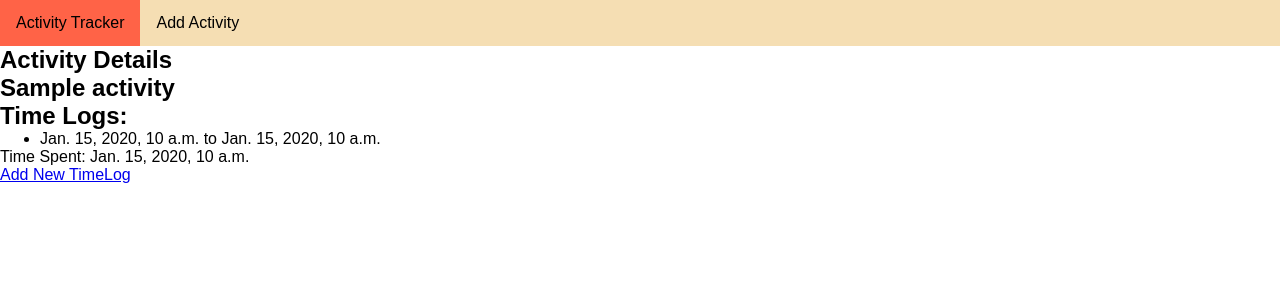
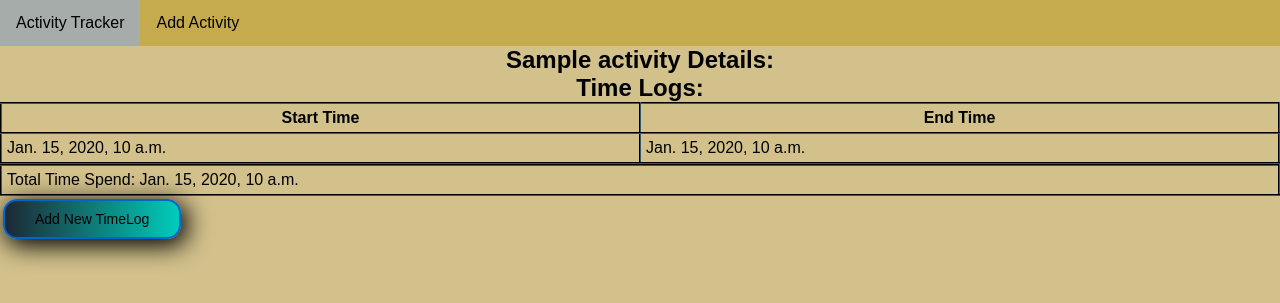
Before and after one commit to EdwinTJ/activity_tracker, a Django app: template _project/app/templates/app/activity.html in a window 1280 px wide. Shown: the top 303 px of the page. Run offline with Django 5.2, Linux system fonts and the light colour scheme; the template is opened without the code that fills it: most values are stand-ins (such as "Sample title", 1, 10 or a date in 2020).

Commit message:
Add Styling

```diff
--- a/_project/app/static/app/style.css
+++ b/_project/app/static/app/style.css
@@ -1,25 +1,35 @@
 *{
     font-family: Arial, Helvetica, sans-serif;
     margin: 0;
-    /* flex-direction: row; */
     box-sizing: border-box;
 
+    /* ==== Colors === */
+    --navy: #0f1921;
+    --light_navy : #1d2834;
+    --grey:#a5aca9;
+    --wheat :#d2c18b;
+    --yellowish:#c5ab4e;
+    --nav_text : black;
+    --outline:blueviolet;
+}
+
+body{
+  background-color: var(--wheat);
+
+}
+
+body a:link{
+  text-decoration: none;
 
 }
 /* ========== Navbar ========= */
-/* header{
-    margin-bottom: 20px;
-    padding: 20px;
-    color: black;
-    background-color: wheat;
-} */
 
 header ul{
     display: flex;
     list-style-type: none;
     padding: 0;
     margin: 0;
-    background-color: wheat;
+    background-color: var(--yellowish);
 
 }
 
@@ -27,16 +37,16 @@ header ul li {
     float: left;
 }
 
-li a{
+header li a{
     display: block;
-    color: black;
+    color: var(--nav_text);
     text-align: center;
     padding: 14px 16px;
     text-decoration: none;
 }
 
-li a:hover{
-    background-color: tomato;
+header li a:hover{
+    background-color: var(--grey);
 }
 
 /* ====== Body ===== */
@@ -47,10 +57,11 @@ li a:hover{
     padding: 1px;
     margin: 2px;
     list-style: none;
+
 }
 
 .flex-item {
-    background: tomato;
+    background: var(--light_navy);
     width: 350px;
     height: 150px;
     color: white;
@@ -64,14 +75,19 @@ hr {
     display: block;
     height: 1px;
     border: 0;
-    border-top: 1px solid blueviolet;
+    border-top: 1px solid var(--outline);
     margin: 1.5em 0;
 }
 
+/* ==== ID ===== */
 #time{
     text-align: center;
     font-size: 0.5em;
-    color: #000;
+    color: var(--grey);
+}
+
+#title{
+  text-align: center;
 }
 
 /* ===== Animation ===== */
@@ -101,14 +117,14 @@ hr {
     }
 
     &::before {
-      border-top: 0.2em solid #9F2042;
-      border-bottom: 0.2em solid #9F2042;
+      border-top: 0.2em solid var(--outline);
+      border-bottom: 0.2em solid var(--outline);
       transform: scale3d(0,1,1);
     }
 
     &::after {
-      border-left: 0.2em solid #9F2042;
-      border-right: 0.2em solid #9F2042;
+      border-left: 0.2em solid var(--outline);
+      border-right: 0.2em solid var(--outline);
       transform: scale3d(1,0,1);
     }
 
@@ -118,3 +134,69 @@ hr {
       transition: transform 900ms;
     }
   }
+
+
+  /* ====== Form ====== */
+  form{
+    display: flex;
+    flex-direction: row;
+    align-items: center;
+    justify-content: center;
+    margin-top: 10%;
+    border: 1px solid var(--outline);
+}
+
+form input{
+    margin: 10px;
+    padding: 10px;
+    border-radius: 5px;
+    border: 1px solid var(--outline);
+}
+
+  .btn{
+  font-weight: 0;
+  font-size: 14px;
+  color: black;
+  background: linear-gradient(90deg, #1d2834 0%, #00ccbb 100%);
+  padding: 10px 30px;
+  border: 2px solid #0066cc;
+  box-shadow: rgb(0, 0, 0) 4px 5px 25px 2px;
+  border-radius: 14px;
+  transition : 1000ms;
+  transform: translateY(0);
+  display: flex;
+  flex-direction: row;
+  align-items: center;
+  cursor: pointer;
+  }
+
+  .btn:hover{
+  transition : 1000ms;
+  padding: 10px 50px;
+  transform : translateY(-0px);
+  background: linear-gradient(90deg, #1d2834 0%, #00ccbb 100%);
+  color: var(--grey);
+  border: solid 2px #0066cc;
+  }
+
+  /* ==== Table === */
+  table {
+    width: 100%;
+    background-color: var(--wheat);
+    border-collapse: collapse;
+    border-width: 2px;
+    border-color: #0f1921;
+    border-style: outset;
+    color: black;
+  }
+
+  table td, table th {
+    border-width: 2px;
+    border-color: #0f1921;
+    border-style: outset;
+    padding: 5px;
+  }
+
+  table thead {
+    background-color: #1D2834;
+  }
--- a/_project/app/templates/app/activity.html
+++ b/_project/app/templates/app/activity.html
@@ -19,34 +19,52 @@
         </nav>
       </header>
     <section>
-        <h1>Activity Details</h1>
 
         {% if data.activity %}
-            <div class="activity">
-                <h2>{{ data.activity.name }}</h2>
+            <div >
+                <h2 id="title">{{ data.activity.name }} Details:</h2>
             </div>
 
-            <div class="timelogs">
+            <div>
                 {% if data.timelogs %}
-                    <h2>Time Logs:</h2>
-                    <ul>
+                    <h2 id="title">Time Logs:</h2>
+                    {% comment %} <ul>
                         {% for timelog in data.timelogs %}
                             <li>{{ timelog.start_time }} to {{ timelog.end_time }}</li>
                         {% endfor %}
-                    </ul>
+                    </ul> {% endcomment %}
+                    <table>
+                        <tr>
+                            <th>Start Time</th>
+                            <th>End Time</th>
+                        </tr>
+                        {% for timelog in data.timelogs %}
+                            <tr>
+                                <td>{{ timelog.start_time }}</td>
+                                <td>{{ timelog.end_time }}</td>
+                            </tr>
+                        {% endfor %}
+                    </table>
                 {% else %}
                     <p>No time logs found for this activity.</p>
                 {% endif %}
             </div>
-            <div class="time-spent">
-                <p>Time Spent: {{ data.activity.time_spent }}</p>
+            <div >
+                <table >
+                    <tbody>
+                      <tr>
+                        <td>Total Time Spend: {{ data.activity.time_spent }}</td>
+                      </tr>
+                    </tbody>
+                </table>
             </div>
-            <div class="new-timelog-link">
-                <a href="{% url 'new_timelog' id=data.activity.id %}">Add New TimeLog</a>
-            </div>
+
         {% else %}
             <p>Eror: No activity found.</p>
         {% endif %}
+             <div class="flex-contaier" >
+                <a href="{% url 'new_timelog' id=data.activity.id %}" class="btn">Add New TimeLog</a>
+            </div>
     </section>
    </main>
 </body>
--- a/_project/app/templates/app/index.html
+++ b/_project/app/templates/app/index.html
@@ -22,16 +22,16 @@
             {% if activities%}
                 <ul class="flex-contaier" >
                 {% for activity in activities %}
+                <a  href="{% url 'activity' id=activity.id %}">
                 <div class="sparkle u-hover--sparkle">
-
                 <li class="flex-item">
                     {% comment %} <a href="{% url 'activity' id=activity.id %}">{{ activity.name }}</a> {% endcomment %}
-                   <a  href="{% url 'activity' id=activity.id %}"><b>{{activity.name}}</b></a>
+                   <b>{{activity.name}}</b>
                    <hr/>
                    <p id="time">{{activity.time_spent}}</p>
                 </li>
             </div>
-
+        </a>
                 {% endfor %}
             </ul>
             {%else%}
--- a/_project/app/templates/app/new_activity.html
+++ b/_project/app/templates/app/new_activity.html
@@ -20,11 +20,11 @@
       </header>
     <main>
         <section>
-            <h1>New Activity</h1>
+            <h1 id="title">New Activity</h1>
             <form action="/new_activity/" method="post">
                 <label>Activity Name</label>
                 <input type="text" name="activity_name" id="activity_name" required>
-                <button>Add</button>
+                <button class="btn">Add</button>
             </form>
         </section>
     </main>
--- a/_project/app/templates/app/new_timelog.html
+++ b/_project/app/templates/app/new_timelog.html
@@ -17,10 +17,10 @@
               </ul>
         </nav>
       </header>
-    <h1>New TimeLog</h1>
+    <h1 id="title">New TimeLog</h1>
     <section>
         {% if activity %}
-            <h2>{{ activity.name }}</h2>
+            <h2 id="title">{{ activity.name }}</h2>
 
             <form action="{% url 'new_timelog' id=activity.id %}" method="post">
                 <label for="start_time">Start Time:</label>
@@ -29,7 +29,7 @@
                 <label for="end_time">End Time:</label>
                 <input type="datetime-local" name="end_time" required>
 
-                <input type="submit" value="Submit">
+                <button class="btn" type="submit" value="Submit">Add</button>
             </form>
         {% else %}
             <p>No activity found.</p>
```
